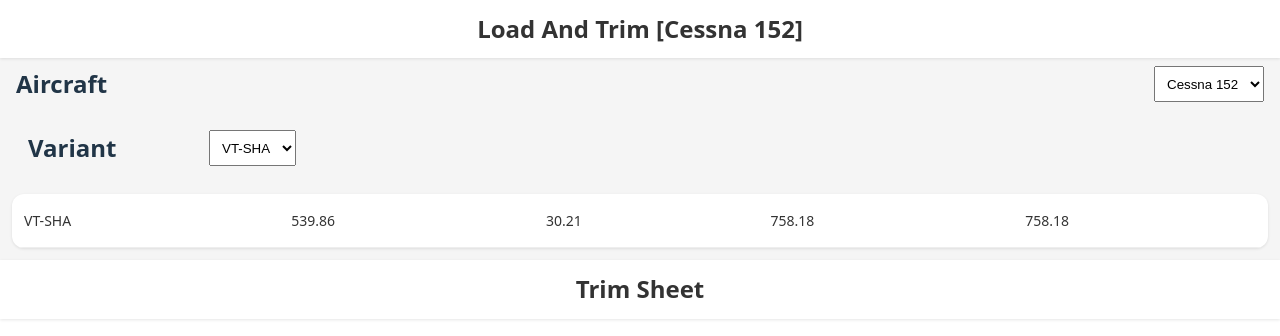
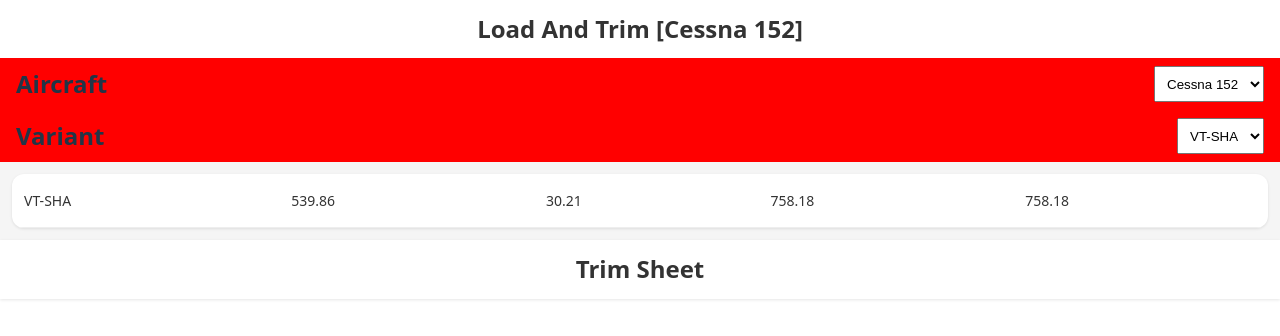
Before and after one commit to bibin-jaimon/2025-load-trim-pwa, a React (Vite) app: page / in a window 1280 px wide. Shown: the top 336 px of the page. Built offline with nearby package versions, Linux system fonts and the light colour scheme.

Commit message:
code cleaning

```diff
--- a/src/App.css
+++ b/src/App.css
@@ -64,7 +64,7 @@
   padding: 0;
   display: flex;
   flex-direction: column;
-  background-color: #f5f5f5;
+  background-color: #c11818;
 }
 
 h1 {
--- a/src/App.jsx
+++ b/src/App.jsx
@@ -1,6 +1,6 @@
 import { useEffect, useState } from "react";
 import "./App.css";
-import Table from "./components/reference-table/Table";
+import ReferenceTable from "./components/reference-table/Table";
 import { loadAircrafts, loadPressures } from "./data-store";
 import TitleWithSelector from "./components/selector/selector-with-title";
 
@@ -9,28 +9,43 @@
   const [aircrafts, setAircrafts] = useState([]);
 
   const [selectedAircraft, setSelectedAircraft] = useState();
-
+  const [selectedVariant, setSelectedVariant] = useState();
   useEffect(() => {
     fetchAircrafts();
     fetchPressures();
   }, []);
 
+  // fetch all pressures
   const fetchPressures = async () => {
     const data = await loadPressures();
     setPressures(data);
   };
 
+  // fetch all aircrafts
   const fetchAircrafts = async () => {
     const data = await loadAircrafts();
     setAircrafts(data);
   };
 
+
+  // set initial aircraft
   useEffect(() => {
     setSelectedAircraft(aircrafts[0]);
   }, [aircrafts]);
 
+  useEffect(() => {
+    setSelectedVariant(selectedAircraft?.regns?.[0])
+  }, [selectedAircraft]);
+
   return (
-    <div className="app-container">
+    <div
+      style={{
+        background: "green",
+        maxWidth: "100%",
+        width: "100%",
+      }}
+      className="app-container"
+    >
       <h1>Load And Trim [{selectedAircraft?.type}]</h1>
       <TitleWithSelector
         title="Aircraft"
@@ -39,7 +54,18 @@
         value={selectedAircraft?.type}
         onChange={setSelectedAircraft}
       />
-      {selectedAircraft && <Table aircraft={selectedAircraft} />}
+
+      {selectedAircraft && (
+        <TitleWithSelector
+          title={"Variant"}
+          displayKey={"acreg"}
+          options={selectedAircraft?.regns}
+          value={selectedVariant?.acreg}
+          onChange={setSelectedVariant}
+        />
+      )}
+
+      {selectedVariant && <ReferenceTable aircraft={selectedAircraft} variant={selectedVariant} />}
       <h1>Trim Sheet</h1>
     </div>
   );
--- a/src/components/reference-table/Table.jsx
+++ b/src/components/reference-table/Table.jsx
@@ -10,15 +10,15 @@
   { key: "mlw", label: "MLW(KGS" },
 ];
 
-const Table = ({ aircraft }) => {
-  const [selectedVariant, setSelectedVariant] = useState(aircraft?.regns?.[0]);
+const ReferenceTable = ({ aircraft, variant }) => {
 
-  useEffect(() => {
-    setSelectedVariant(aircraft?.regns?.[0]);
-  }, [aircraft]);
+  // useEffect(() => {
+  //   setSelectedVariant(variant);
+  // }, [variant]);
+
   return (
     <div className="table-container">
-      <div className="vtsha-selector">
+      {/* <div className="vtsha-selector">
         {aircraft && (
           <TitleWithSelector
             title={"Variant"}
@@ -28,14 +28,14 @@
             onChange={setSelectedVariant}
           />
         )}
-      </div>
+      </div> */}
 
       <table className="data-table">
         <tbody>
           <tr>
             {COLUMNS.map((column) => (
               <td key={column.key} data-label={column.label}>
-                {selectedVariant[column.key]}
+                {variant[column.key]}
               </td>
             ))}
           </tr>
@@ -45,4 +45,4 @@
   );
 };
 
-export default Table;
+export default ReferenceTable;
--- a/src/components/selector/selector-with-title.jsx
+++ b/src/components/selector/selector-with-title.jsx
@@ -8,6 +8,7 @@
         justifyContent: "space-between",
         alignItems: "space-between",
         padding: "8px 16px",
+        background: "red"
       }}
     >
       <h2 style={{ margin: 0, flex: 1 }}>{title}</h2>
```
